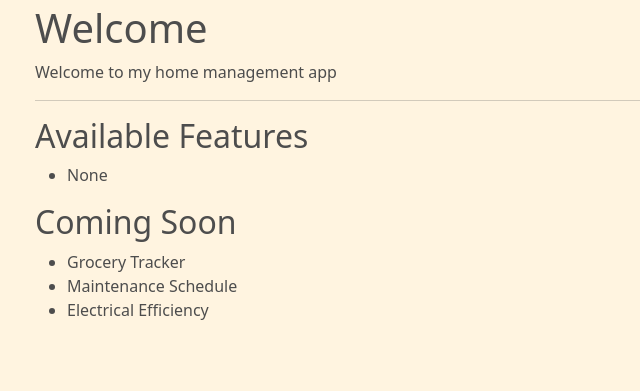
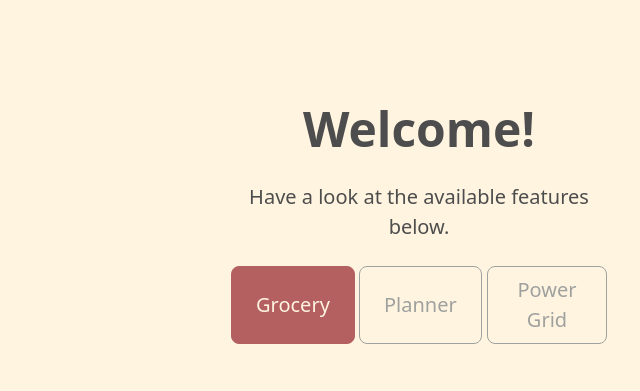
Before and after one commit to swrpat/home-mgmt, a Flask app: page / in a window 1280 px wide. Shown: the part 56-447 px from the top of the page, without its empty margins (221-861 px from the left). Run offline with Flask 3, Linux system fonts and the light colour scheme; some libraries are stand-ins or nearby versions.

Commit message:
colored the buttons

```diff
--- a/static/css/styles.css
+++ b/static/css/styles.css
@@ -23,7 +23,46 @@ nav .container-fluid {
     padding-right: 20%;
 }
 
+/* Buttons */
+.btn-primary {
+    --bs-btn-color: #FFF4E0;
+    --bs-btn-bg: #B46060;
+    --bs-btn-border-color: #B46060;
+    --bs-btn-hover-color: #FFF4E0;
+    --bs-btn-hover-bg: 	hsl(0, 36%, 44%);
+    --bs-btn-hover-border-color: hsl(0, 36%, 44%);
+    --bs-btn-focus-shadow-rgb: #B46060;
+    --bs-btn-active-color: #FFF4E0;
+    --bs-btn-active-bg: hsl(0, 36%, 39%);
+    --bs-btn-active-border-color: hsl(0, 36%, 39%);
+    --bs-btn-disabled-color: #FFF4E0;
+    --bs-btn-disabled-bg: #B46060;
+    --bs-btn-disabled-border-color: #B46060;
+}
+
+
+.btn-outline-secondary {
+--bs-btn-color: #FFBF9B;
+--bs-btn-bg: #FFF4E0;
+--bs-btn-border-color: #FFBF9B;
+--bs-btn-hover-color: #FFF4E0;
+--bs-btn-hover-bg: 	#FFBF9B;
+--bs-btn-hover-border-color: #FFBF9B;
+--bs-btn-focus-shadow-rgb: #FFBF9B;
+--bs-btn-active-color: #FFF4E0;
+--bs-btn-active-bg: #FFBF9B;
+--bs-btn-active-border-color: #FFBF9B;
+--bs-btn--bs-btn-color: #FFBF9B;-color: #FFBF9B;
+--bs-btn--bs-btn-bg: #FFF4E0;-bg: #FFF4E0;
+--bs-btn--bs-btn-border-color: #FFBF9B;
+}
+
 /* Body */
 body {
     padding: 60px 20% 0;
 }
+
+/* Top Header */
+.text-body-emphasis {
+    padding-bottom: 1rem;
+}
--- a/templates/index.html
+++ b/templates/index.html
@@ -3,17 +3,29 @@
 {% block title %}Home Management{% endblock %}
 
 {% block content %}
-{{ super() }}
-<h2>Available Features</h2>
-<ul>
-    <li>None</li>
-</ul>
+<div class="px-4 py-5 my-5 text-center">
+  <!-- <img class="d-block mx-auto mb-4" src="" alt="" width="72" height="57"> -->
+  <h1 class="display-5 fw-bold text-body-emphasis">Welcome!</h1>
+  <div class="col-lg-6 mx-auto">
+    <p class="lead mb-4">
+      Have a look at the available features below.
+    </p>
+    <div class="d-grid gap-2 d-sm-flex justify-content-sm-center">
+      <div class="d-grid gap-2 col-4 mx-auto">
+        <button type="button" class="btn btn-primary btn-lg px-4 gap-3">Grocery</button>
+      </div>
+      <div class="d-grid gap-2 col-4 mx-auto">
+        <button type="button" class="btn btn-outline-secondary btn-lg px-4 disabled">Planner</button>
+      </div>
+      <div class="d-grid gap-2 col-4 mx-auto">
+        <button type="button" class="btn btn-outline-secondary btn-lg px-4 disabled">Power Grid</button>
+      </div>
 
-<h2>Coming Soon</h2>
-<ul>
-    <li>Grocery Tracker</li>
-    <li>Maintenance Schedule</li>
-    <li>Electrical Efficiency</li>
-  </ul>
+
+
+    </div>
+  </div>
+</div>
+
 
 {% endblock %}
```
